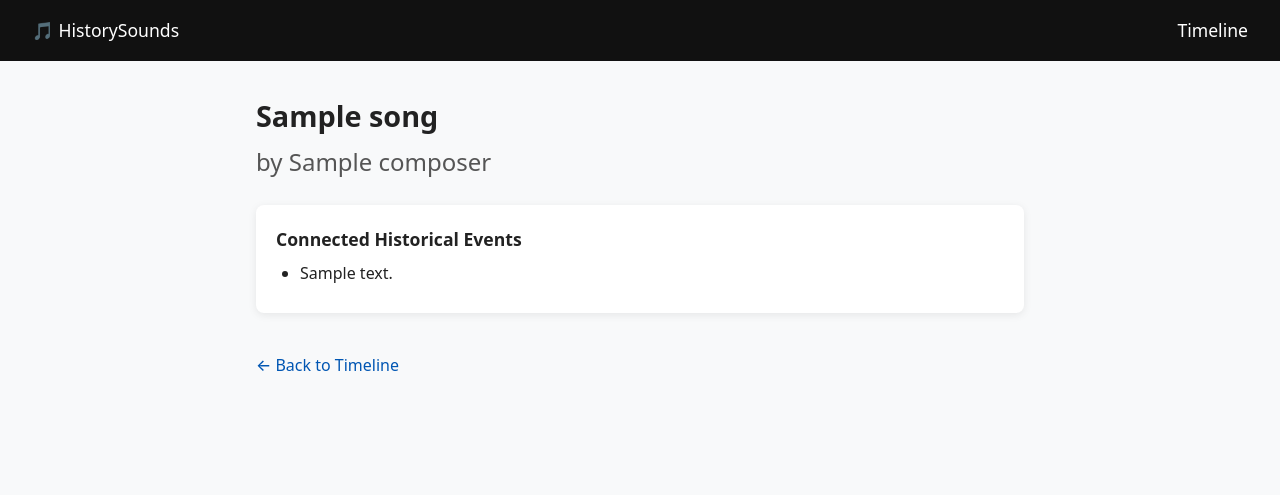
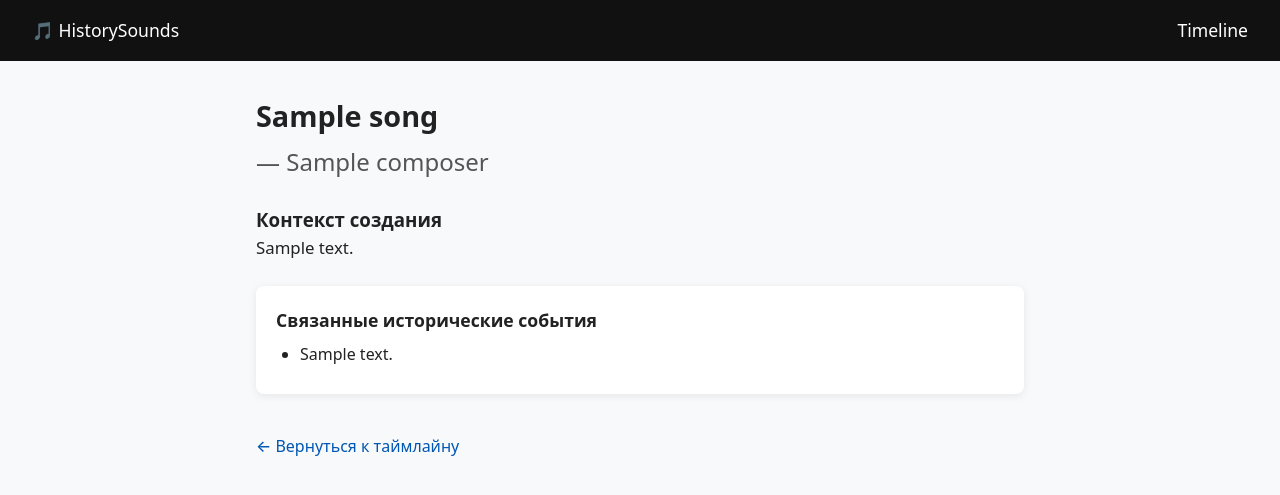
Before and after one commit to menneli/history-project, a FastAPI app: template templates/song.html in a window 1280 px wide. Shown: the top 495 px of the page. Run offline with FastAPI, Linux system fonts and the light colour scheme; the template is opened without the code that fills it: most values are stand-ins (such as "Sample title", 1, 10 or a date in 2020).

Commit message:
song page update
song pages now show actual song descriptions instead of the generic event description they used to have

```diff
--- a/main.py
+++ b/main.py
@@ -56,16 +56,16 @@ def main():
         except Exception as e:
             print(f"      Failed: {e}")
 
-        print("\n🔍 DEBUG: Excel ID → Description samples")
+        print("\n DEBUG: Excel ID → Description samples")
         import pandas as pd
         df_events = pd.read_excel(excel_file, sheet_name="События")
         df_songs = pd.read_excel(excel_file, sheet_name="Музыка")
 
-        print("\n📅 Events sheet (first 3 rows):")
+        print("\n Events sheet (first 3 rows):")
         for _, row in df_events.head(3).iterrows():
             print(f"   ID: '{row.get('Номер события')}' | Desc: '{row.get('Краткое описание')}'")
 
-        print("\n🎵 Songs with event IDs (first 3 that have them):")
+        print("\n Songs with event IDs (first 3 that have them):")
         songs_with_ids = df_songs[df_songs["ID события"].notna()].head(3)
         for _, row in songs_with_ids.iterrows():
             print(f"   Song: '{row.get('Композиция')}' | Event IDs: '{row.get('ID события')}'")
--- a/models/songs.py
+++ b/models/songs.py
@@ -1,4 +1,4 @@
-from sqlalchemy import Column, Integer, String
+from sqlalchemy import Column, Integer, String, Text
 from sqlalchemy.orm import relationship
 from database.db import Base
 from models.connection import song_event
@@ -8,5 +8,6 @@ class Song(Base):
     id = Column(Integer, primary_key=True, index=True, autoincrement=True)
     name = Column(String, nullable=False)
     composer = Column(String, nullable=False)
+    description = Column(Text, nullable=True)
 
     events = relationship("Event", secondary=song_event, back_populates="songs")
--- a/templates/song.html
+++ b/templates/song.html
@@ -1,22 +1,40 @@
 {% extends "base.html" %}
 {% block content %}
 <article class="song-page">
-    <h1>{{ song.name if song.name and song.name|lower != 'nan' else 'Unknown Title' }}</h1>
-    <h2>by {{ song.composer if song.composer and song.composer|lower != 'nan' else 'Unknown Composer' }}</h2>
+    <h1>{{ song.name }}</h1>
+    {% set comp = (song.composer or "")|string|trim %}
+{% if comp and comp|lower not in ['nan', 'none', '', '?', '—', '-'] %}
+  <h2 class="composer">— {{ comp }}</h2>
+{% else %}
+  <h2 class="composer"><em>(Автор неизвестен)</em></h2>
+{% endif %}
+    {# SONG'S OWN DESCRIPTION (from Excel column) #}
+    {% if song.description %}
+    <section class="song-description">
+        <h3>Контекст создания</h3>
+        <p class="description">{{ song.description }}</p>
+    </section>
+    {% endif %}
 
+    {# LINKED HISTORICAL EVENTS #}
     {% if song.events %}
     <section class="events">
-        <h3>Connected Historical Events</h3>
+        <h3>Связанные исторические события</h3>
         <ul>
         {% for e in song.events %}
-            <li>{{ e.description if e.description and e.description|lower != 'nan' else 'No description' }}</li>
+            <li>{{ e.description }}</li>  {# ← Note: e.description, NOT song.description #}
         {% endfor %}
         </ul>
     </section>
     {% else %}
-    <p class="no-events">No historical events linked yet.</p>
+    <section class="placeholder-events">
+        <h3>Исторический контекст</h3>
+        <div class="placeholder-box">
+            <p>Нет связанных исторических событий.</p>
+        </div>
+    </section>
     {% endif %}
 
-    <a href="/" class="back-link">← Back to Timeline</a>
+    <a href="/" class="back-link">← Вернуться к таймлайну</a>
 </article>
 {% endblock %}
```
Also changed, not shown: services/importer.py (+14 -5 lines), services/parser.py (+8 -2 lines), templates/event.html (+5 -4 lines), data/hs.db.
